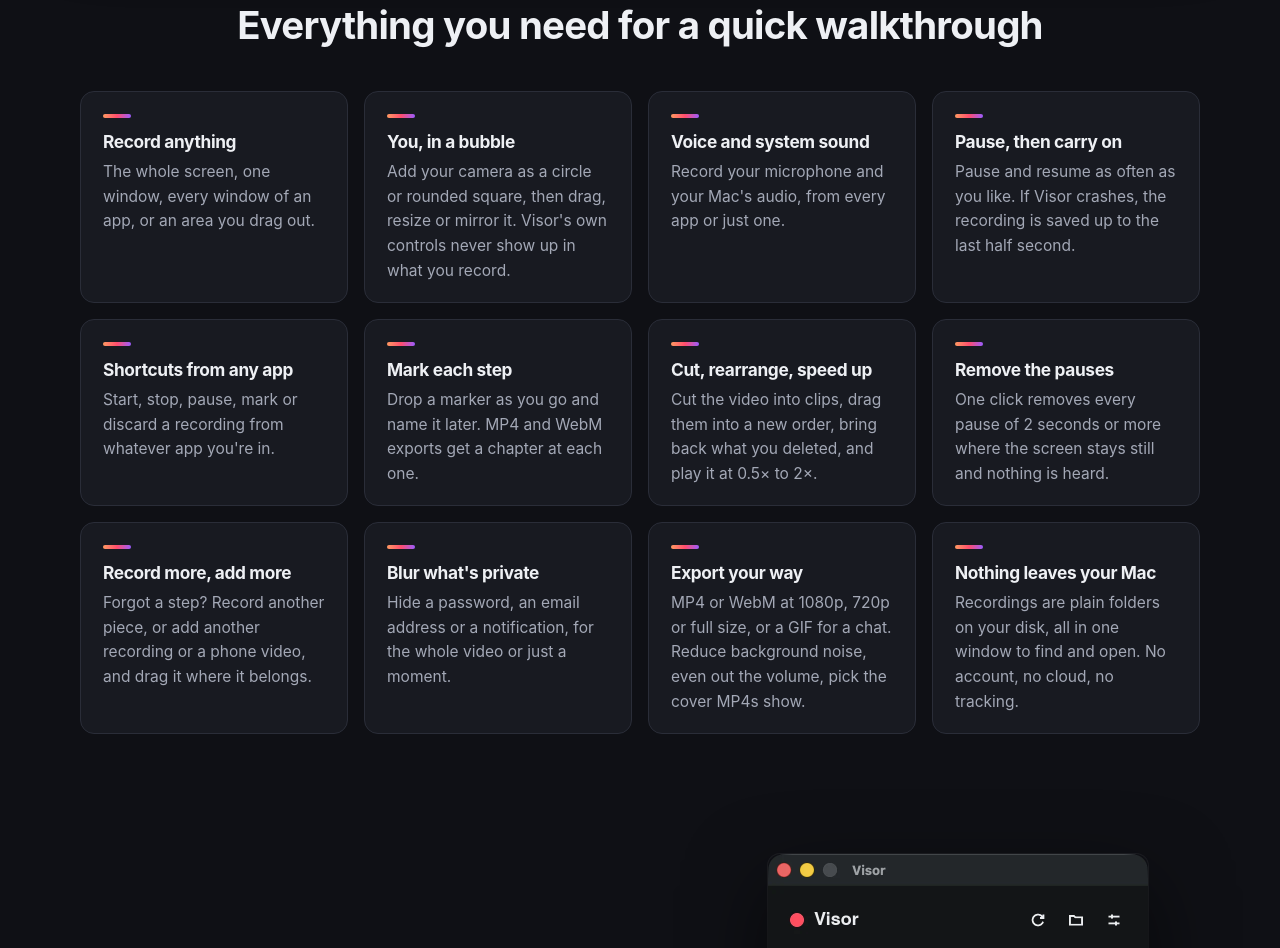
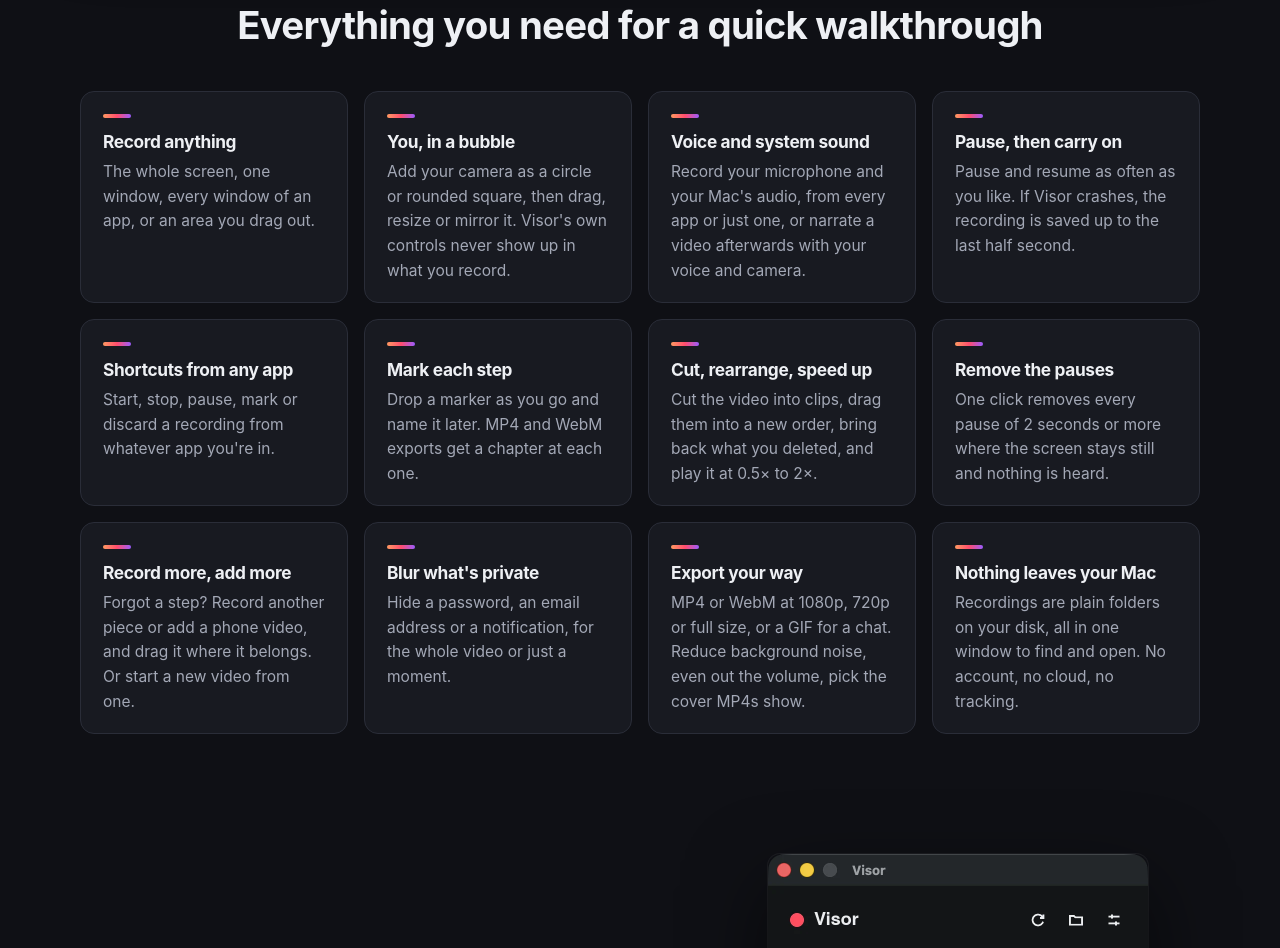
Before and after one commit to rrramirez/visor-cam, a plain HTML site: page site/index.html in a window 1280 px wide. Shown: the part 1672-2620 px from the top of the page. Drawn offline with Linux system fonts and the light colour scheme.

Commit message:
Document voiceovers and starting from videos
Co-Authored-By: Claude Opus 5.5 <noreply@anthropic.com>
Claude-Session: https://claude.ai/code/session_013s7xb2wD6CNckNdeb1rn2s

```diff
--- a/site/index.html
+++ b/site/index.html
@@ -71,7 +71,7 @@
         </article>
         <article>
           <h3>Voice and system sound</h3>
-          <p>Record your microphone and your Mac's audio, from every app or just one.</p>
+          <p>Record your microphone and your Mac's audio, from every app or just one, or narrate a video afterwards with your voice and camera.</p>
         </article>
         <article>
           <h3>Pause, then carry on</h3>
@@ -95,7 +95,7 @@
         </article>
         <article>
           <h3>Record more, add more</h3>
-          <p>Forgot a step? Record another piece, or add another recording or a phone video, and drag it where it belongs.</p>
+          <p>Forgot a step? Record another piece or add a phone video, and drag it where it belongs. Or start a new video from one.</p>
         </article>
         <article>
           <h3>Blur what's private</h3>
```
Also changed, not shown: 7 other files.
